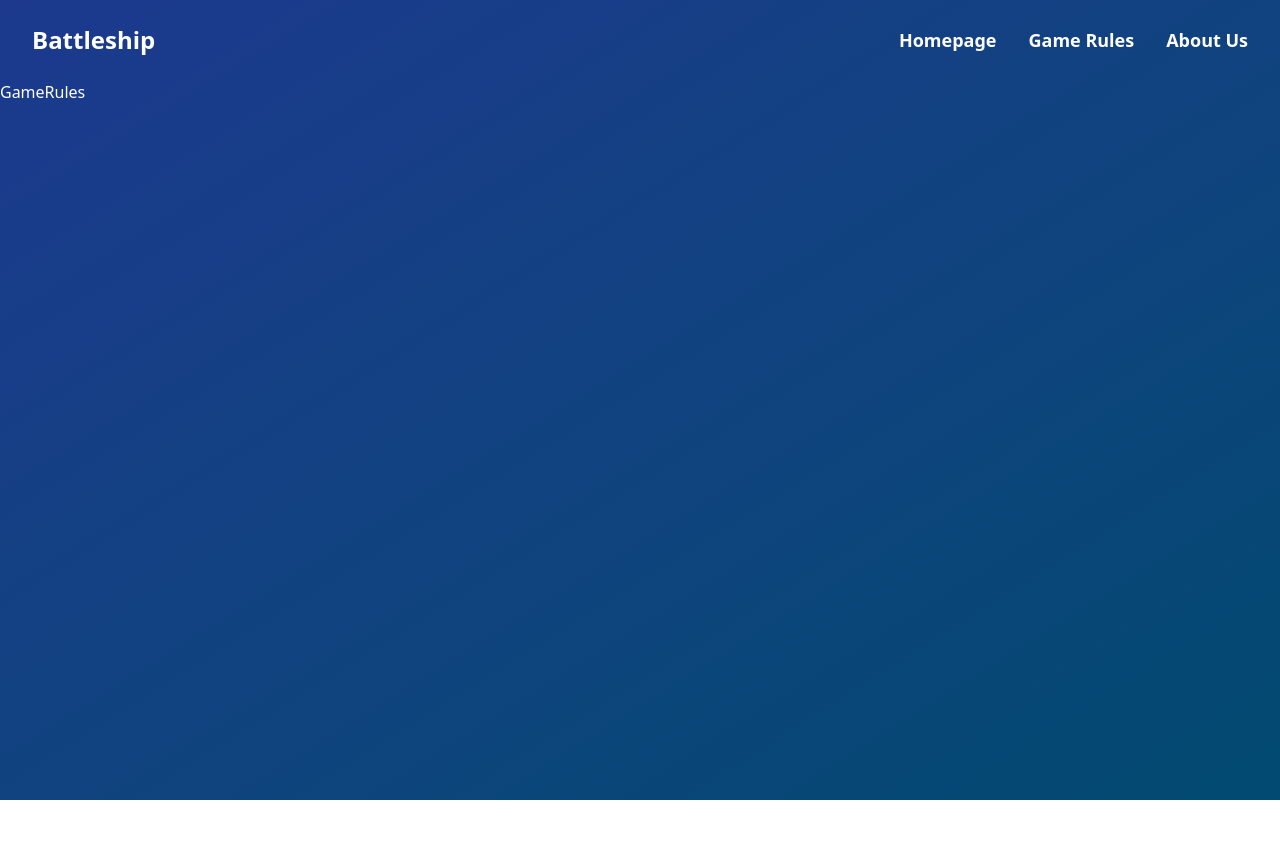
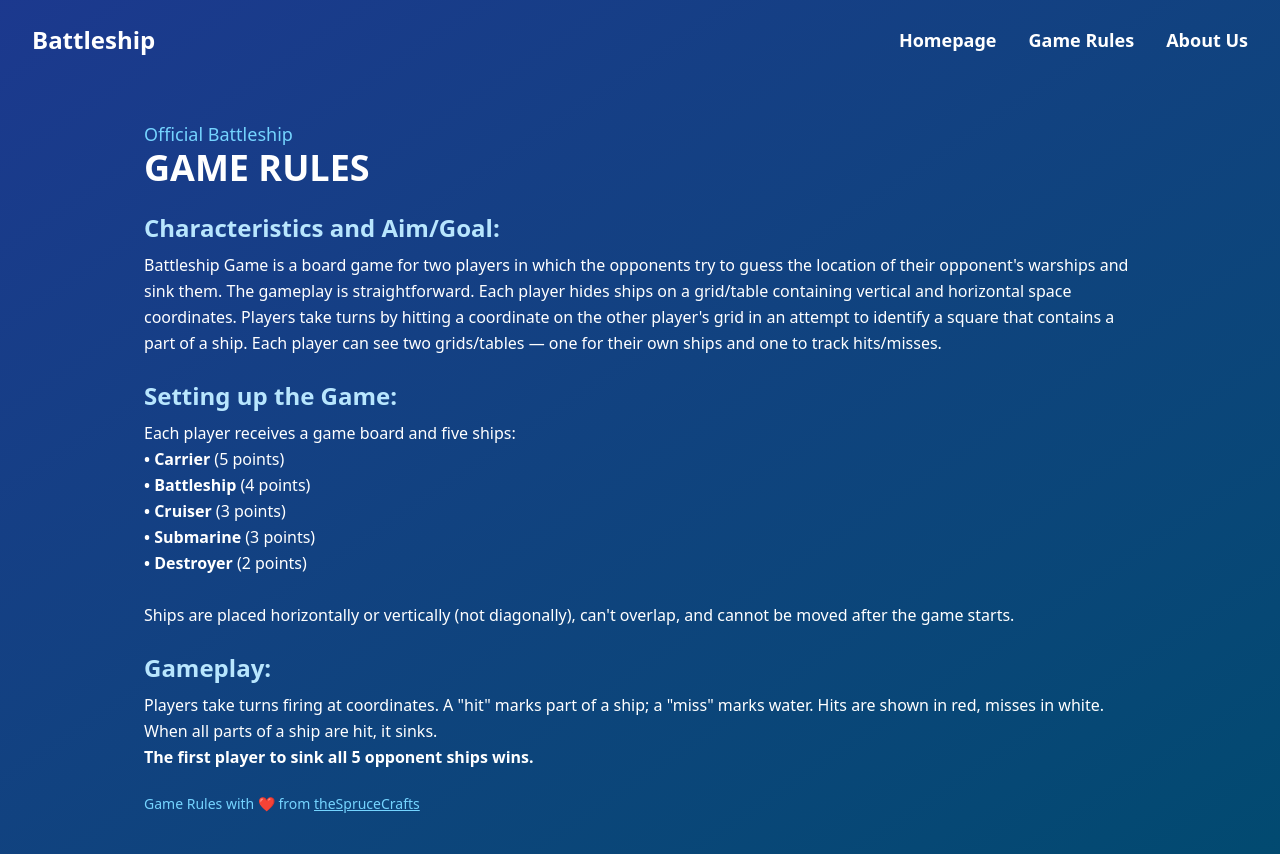
Before and after one commit to guptak-hash/Battleship, a React (Vite) app in the folder frontend-battleship/: page /rules in a window 1280 px wide. Before the commit the page ends 800 px from the top, so only its background shows below. Built offline with nearby package versions, Linux system fonts and the light colour scheme.

Commit message:
Update GameRules.jsx

```diff
--- a/frontend-battleship/src/pages/GameRules.jsx
+++ b/frontend-battleship/src/pages/GameRules.jsx
@@ -3,13 +3,62 @@ import Navbar from '../components/Navbar'
 
 function GameRules() {
   return (
+    <div className="min-h-screen bg-gradient-to-br from-blue-900 to-sky-900 text-white font-sans">
+      <Navbar />
 
-    <div className="min-h-screen bg-gradient-to-br from-blue-900 to-sky-900 text-white font-sans">
-          <Navbar/>
-    <div>GameRules</div>
+      <section className="max-w-5xl mx-auto px-4 py-10">
+        <h4 className="text-lg text-sky-300">Official Battleship</h4>
+        <h1 className="text-4xl font-bold mb-6">GAME RULES</h1>
+
+        <div className="mb-6">
+          <h2 className="text-2xl font-semibold text-sky-200 mb-2">Characteristics and Aim/Goal:</h2>
+          <p className="leading-relaxed">
+            Battleship Game is a board game for two players in which the opponents try to guess
+            the location of their opponent's warships and sink them. The gameplay is straightforward.
+            Each player hides ships on a grid/table containing vertical and horizontal space coordinates.
+            Players take turns by hitting a coordinate on the other player's grid in an attempt to identify
+            a square that contains a part of a ship. Each player can see two grids/tables — one for their own ships and one to track hits/misses.
+          </p>
+        </div>
+
+        <div className="mb-6">
+          <h2 className="text-2xl font-semibold text-sky-200 mb-2">Setting up the Game:</h2>
+          <p className="leading-relaxed">
+            Each player receives a game board and five ships:
+            <br /><strong>• Carrier</strong> (5 points)
+            <br /><strong>• Battleship</strong> (4 points)
+            <br /><strong>• Cruiser</strong> (3 points)
+            <br /><strong>• Submarine</strong> (3 points)
+            <br /><strong>• Destroyer</strong> (2 points)
+            <br /><br />
+            Ships are placed horizontally or vertically (not diagonally), can't overlap, and cannot be moved after the game starts.
+          </p>
+        </div>
+
+        <div className="mb-6">
+          <h2 className="text-2xl font-semibold text-sky-200 mb-2">Gameplay:</h2>
+          <p className="leading-relaxed">
+            Players take turns firing at coordinates. A "hit" marks part of a ship; a "miss" marks water.
+            Hits are shown in red, misses in white. When all parts of a ship are hit, it sinks.
+            <br />
+            <strong>The first player to sink all 5 opponent ships wins.</strong>
+          </p>
+        </div>
+
+        <div className="text-sm text-sky-300">
+          Game Rules with ❤️ from{" "}
+          <a
+            href="https://www.thesprucecrafts.com/the-basic-rules-of-battleship-411069"
+            target="_blank"
+            rel="noreferrer"
+            className="underline hover:text-sky-100"
+          >
+            theSpruceCrafts
+          </a>
+        </div>
+      </section>
     </div>
-
-  )
+  );
 }
 
 export default GameRules
```
